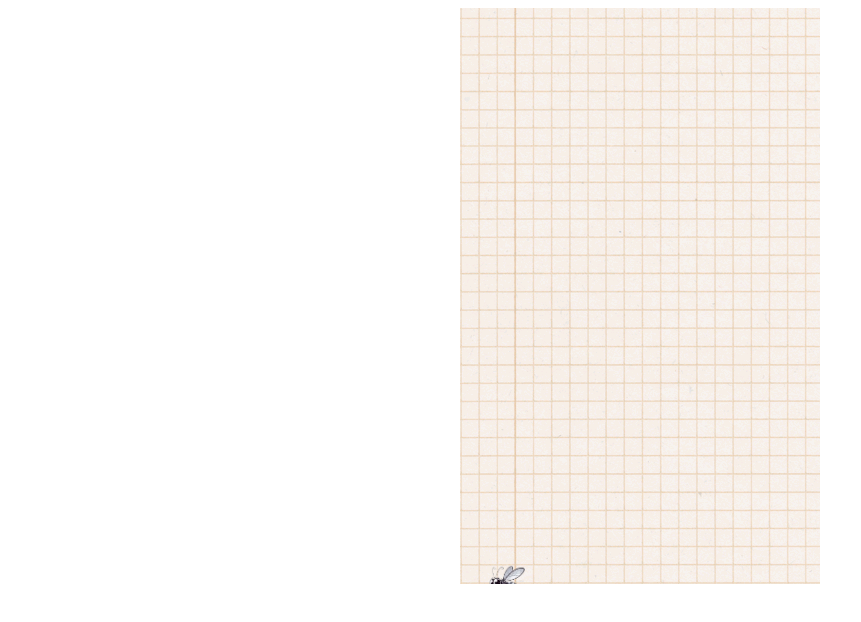
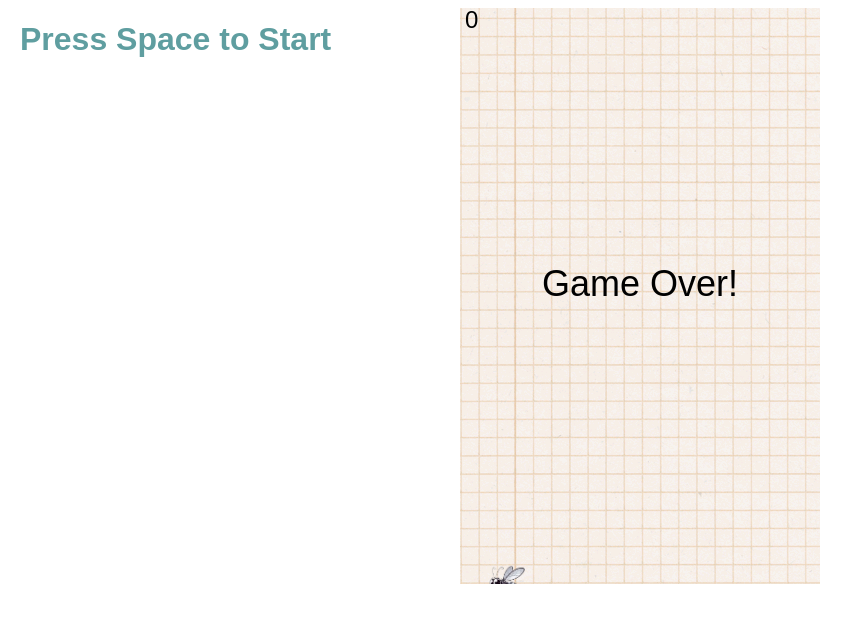
Before and after one commit to Keith-Cheung/CSE264FinalProject, a website: page public/index.html in a window 1280 px wide. Shown: the whole page, without its empty margins (0-861 px from the left). Drawn offline with Linux system fonts and the light colour scheme.

Commit message:
added scoreboard and other css

```diff
--- a/public/css/style.css
+++ b/public/css/style.css
@@ -5,3 +5,13 @@ body {
 #board{
   background-image: url("../images/appbackground.png");
 }
+
+#gameInfo{
+  position: absolute;
+  top: 25%;
+  left: 20px; /* Adjust this value as needed */
+  margin-top: -200px;
+  font-weight: bold;
+  font-family: Arial, Helvetica, sans-serif;
+  color:cadetblue;
+}
--- a/public/index.html
+++ b/public/index.html
@@ -10,6 +10,9 @@
 
 <body>
   <canvas id="board"></canvas>
+  <div id = "gameInfo">
+    <h1>Press Space to Start</h1>
+  </div>
 
   <script src="js/script.js"></script>
 </body>
--- a/public/js/script.js
+++ b/public/js/script.js
@@ -35,13 +35,15 @@ let mosquitoX, mosquitoY;
 let mosquitoImg;
 //const mosquitoSpawnChance = 1;
 
-
+let score = 0;
 
 let gameover = false;
 //physics
 let velocityX, velocityY = 0;
 let initVelocityY = -8; //starting y velocity for frog
 let gravity = 0.4;
+
+
 
 window.onload = function(){
     board = document.getElementById("board");
@@ -111,6 +113,8 @@ function updateFrog(){
         }
         if (detectCollision(frog, platform) && velocityY >= 0) {
             velocityY = initVelocityY; //jump
+            score++;
+            console.log(score);
         }
         context.drawImage(platform.img, platform.x, platform.y, platform.width, platform.height);
     }
@@ -137,6 +141,19 @@ function updateFrog(){
     while (mosquitoArray.length > 0 && mosquitoArray[0].y >= boardHeight) {
         mosquitoArray.shift(); //removes first element from the array
         newMosquito(); //replace with new platform on top
+    }
+
+    //styling and displaying score
+    context.fillStyle = "black";
+    context.font = "24px Arial";
+    context.fillText(score, 5, 20);
+
+    //Gameover text
+    context.font = "36px Arial";
+    let textWidth = context.measureText("Game Over!").width;
+    let xPosition = (boardWidth - textWidth) / 2;
+    if (gameover) {
+        context.fillText("Game Over!", xPosition, boardHeight / 2);
     }
 
 }
```
